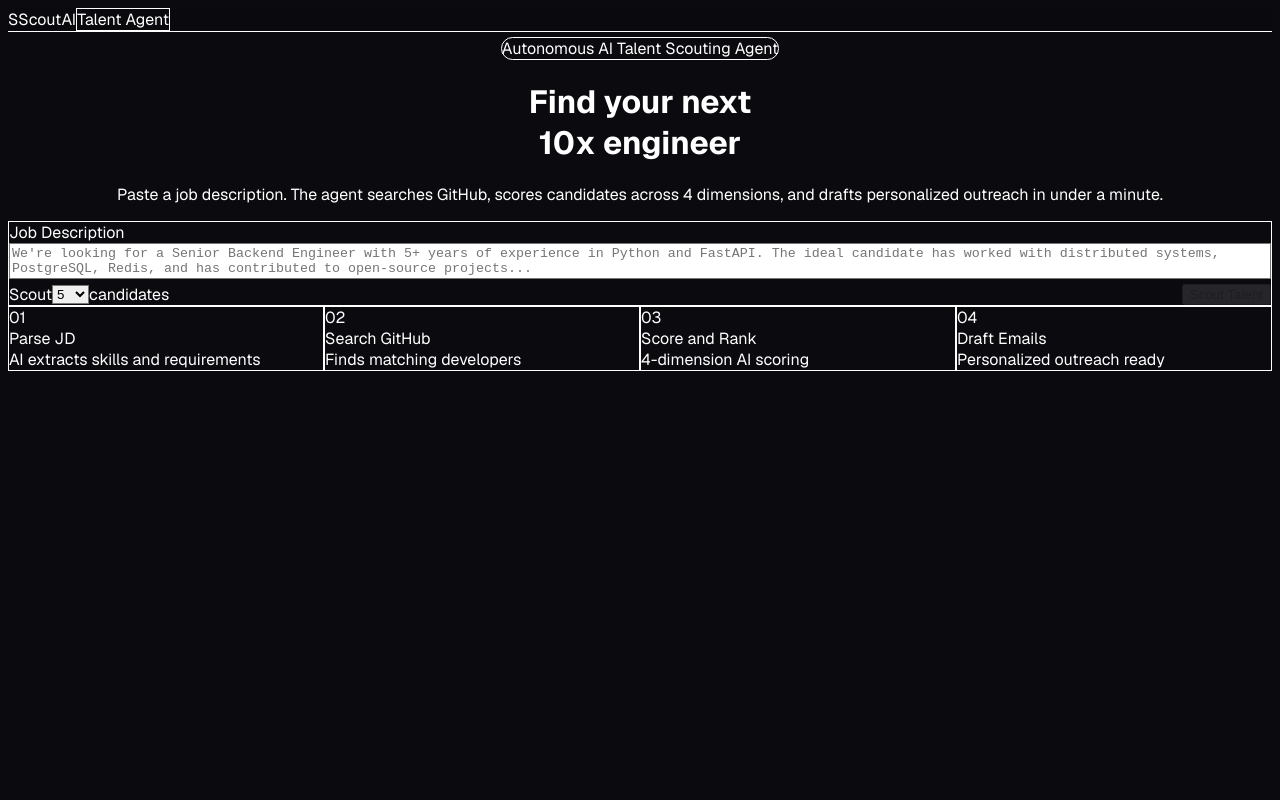
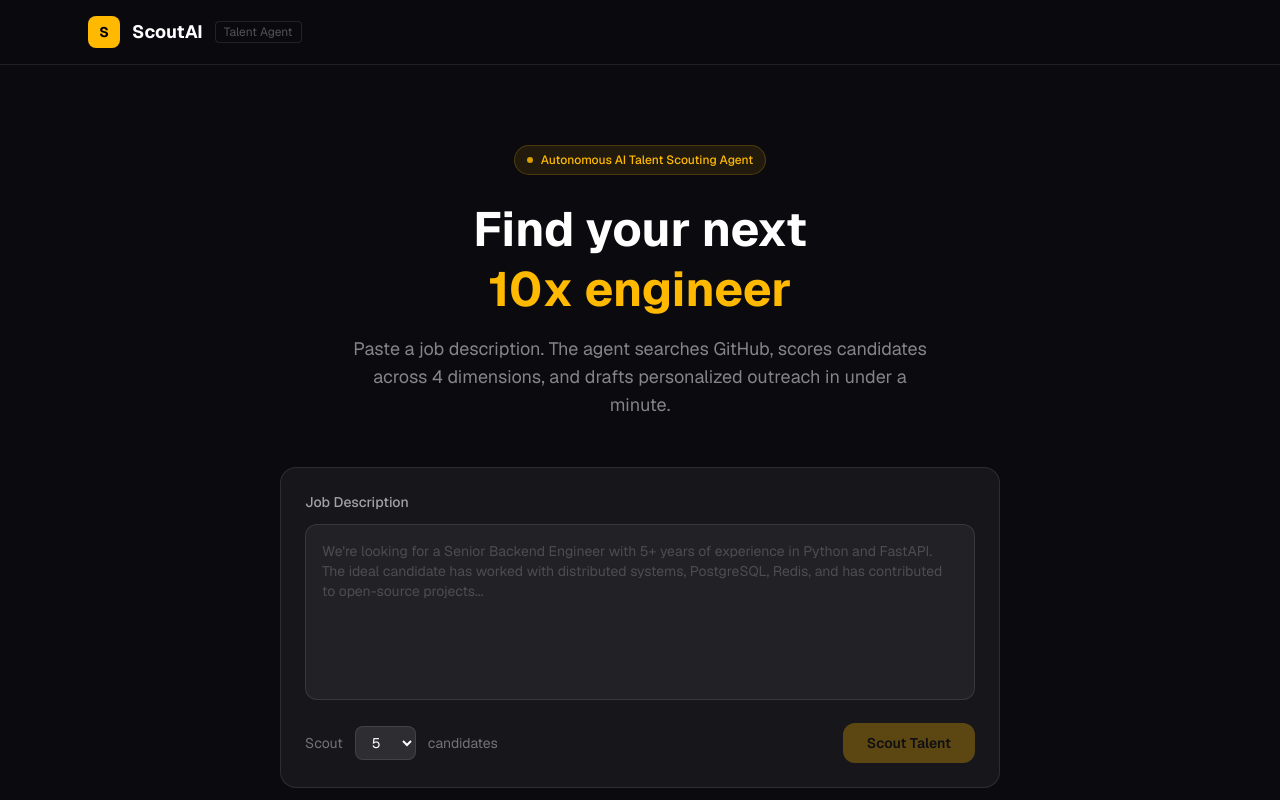
Before and after one commit to amoghforreal/scoutai, a Next.js app: page / in a window 1280 px wide. Shown: the top 800 px of the page. Built offline with nearby package versions, Linux system fonts and the light colour scheme.

Commit message:
Tailwind issue solved

```diff
--- a/app/globals.css
+++ b/app/globals.css
@@ -1,7 +1,4 @@
-@tailwind base;
-@tailwind components;
-@tailwind utilities;
+@import "tailwindcss";
 
 * { box-sizing: border-box; }
 body { background: #0a0a0f; color: white; }
-.line-clamp-1 { overflow: hidden; display: -webkit-box; -webkit-line-clamp: 1; -webkit-box-orient: vertical; }
```
